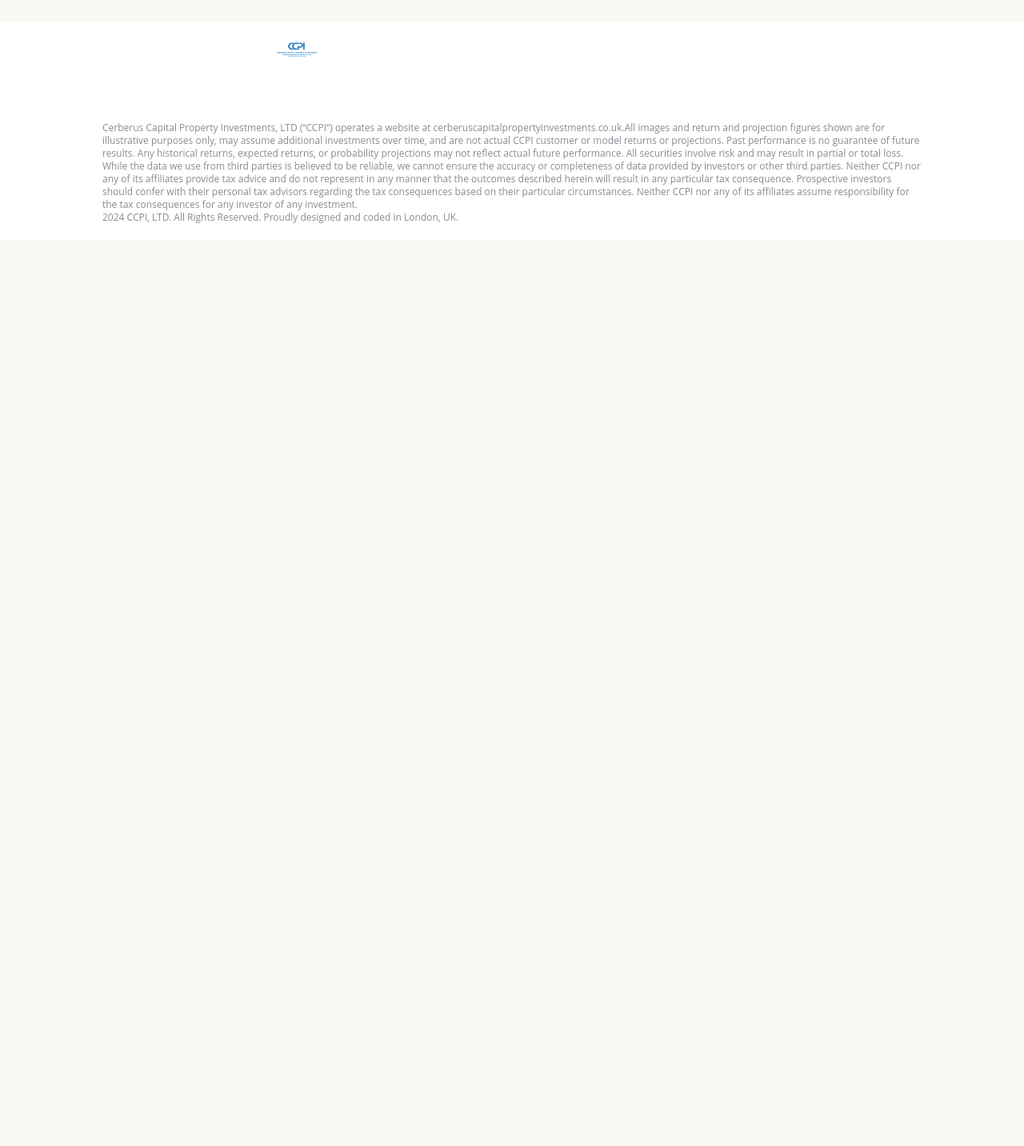
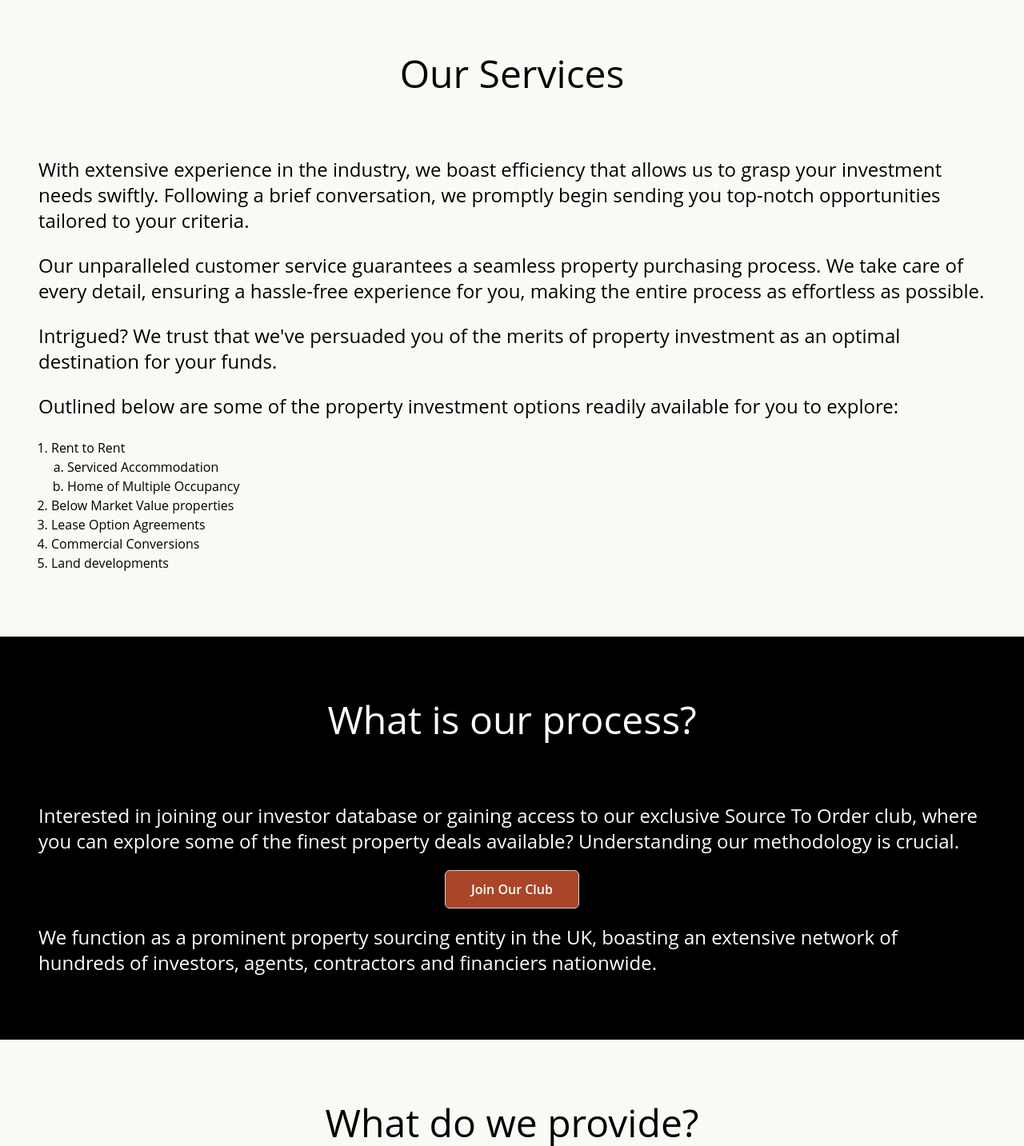
Before and after one commit to MaxLongBao/franco-website, a Gatsby site: page / in a window 1280 px wide. Shown: the part 2877-4310 px from the top of the page at 80% size. Before the commit the page ends 3177 px from the top, so only its background shows below. Built offline with nearby package versions, Linux system fonts and the light colour scheme; Gatsby itself is replaced by a stand-in of ours.

Commit message:
start services page

```diff
--- a/src/pages/index.js
+++ b/src/pages/index.js
@@ -1,7 +1,6 @@
 import * as React from "react";
 import Navbar from "../components/Navbar";
 import Footer from "../components/Footer";
-import franco from "../images/franco.jpeg";
 import "../css/index.css";
 
 const IndexPage = () => {
@@ -48,6 +47,45 @@ const IndexPage = () => {
         <br/>
         <h4 className="text-2xl px-6 text-white">Our team meticulously assesses each property we acquire and source, aligning them with your specific criteria. This personalized approach ensures that our service is tailored to your individual requirements.</h4>
       </main>
+      <main className="px-6 py-20">
+        <h2 className="text-4xl md:text-5xl mb-20 text-center">Our Services</h2>
+        <h4 className="text-2xl px-6">With extensive experience in the industry, we boast efficiency that allows us to grasp your investment needs swiftly. Following a brief conversation, we promptly begin sending you top-notch opportunities tailored to your criteria.</h4>
+        <br/>
+        <h4 className="text-2xl px-6">Our unparalleled customer service guarantees a seamless property purchasing process. We take care of every detail, ensuring a hassle-free experience for you, making the entire process as effortless as possible.</h4>
+        <br/>
+        <h4 className="text-2xl px-6">Intrigued? We trust that we've persuaded you of the merits of property investment as an optimal destination for your funds.</h4>
+        <br/>
+        <h4 className="text-2xl px-6">Outlined below are some of the property investment options readily available for you to explore:</h4>
+        <br/>
+        <ol className="pl-10 list-decimal">
+          <li>
+            Rent to Rent
+            <ol className="pl-5 list-lower_alpha">
+              <li>Serviced Accommodation</li>
+              <li>Home of Multiple Occupancy</li>
+            </ol>
+          </li>
+          <li>Below Market Value properties</li>
+          <li>Lease Option Agreements </li>
+          <li>Commercial Conversions</li>
+          <li>Land developments</li>
+        </ol>
+      </main>
+      <main className="px-6 py-20 bg-black">
+        <h2 className="text-4xl md:text-5xl mb-20 text-center text-white">What is our process?</h2>
+        <h4 className="text-2xl px-6 text-white">Interested in joining our investor database or gaining access to our exclusive Source To Order club, where you can explore some of the finest property deals available? Understanding our methodology is crucial.</h4>
+        <div className="text-center">
+          <a href="/questionnaire" className="button-signup text-white mt-5 rounded-md mb-5 md:mb-0">Join Our Club</a>
+        </div>
+        <h4 className="text-2xl px-6 text-white mt-5">We function as a prominent property sourcing entity in the UK, boasting an extensive network of hundreds of investors, agents, contractors and financiers nationwide.</h4>
+      </main>
+      <main className="px-6 py-20">
+        <h2 className="text-4xl md:text-5xl mb-20 text-center">What do we provide?</h2>
+        <h4 className="text-2xl px-6">Seeking your ideal property investment? Recognizing the complexities of the property investment arena, we provide two distinct levels of service tailored to accommodate your unique requirements and investment objectives.</h4>
+        <div className="text-center mt-5">
+          <a href="/services"><h4 className="text-2xl text-red-700 text-bold underline decoration-dotted">Click here to know more about our services</h4></a>
+        </div>
+      </main>
       <Footer />
     </div>
   )
--- /dev/null
+++ b/src/pages/services.js
@@ -0,0 +1,21 @@
+import * as React from "react";
+import Navbar from "../components/Navbar";
+import Footer from "../components/Footer";
+import "../css/services.css";
+
+const ServicesPage = () => {
+  return (
+    <div>
+      <Navbar />
+      <main className="px-6 md:px-24 index-main h-svh">
+        <p className="text-8xl">Under Construction</p>
+        <p className="text-8xl">&#128679;</p>
+      </main>
+      <Footer />
+    </div>
+  )
+}
+
+export default ServicesPage;
+
+export const Head = () => <title>Cerberus Capital Property Investments</title>
--- a/tailwind.config.js
+++ b/tailwind.config.js
@@ -5,7 +5,14 @@ module.exports = {
     `./src/components/**/*.{js,jsx,ts,tsx}`,
   ],
   theme: {
-    extend: {},
+    listStyleType: {
+      none: 'none',
+      disc: 'disc',
+      decimal: 'decimal',
+      square: 'square',
+      roman: 'upper-roman',
+      lower_alpha: 'lower-alpha',
+    }
   },
   plugins: [],
 }
```
Also changed, not shown: src/css/services.css (added), 1 other file.
